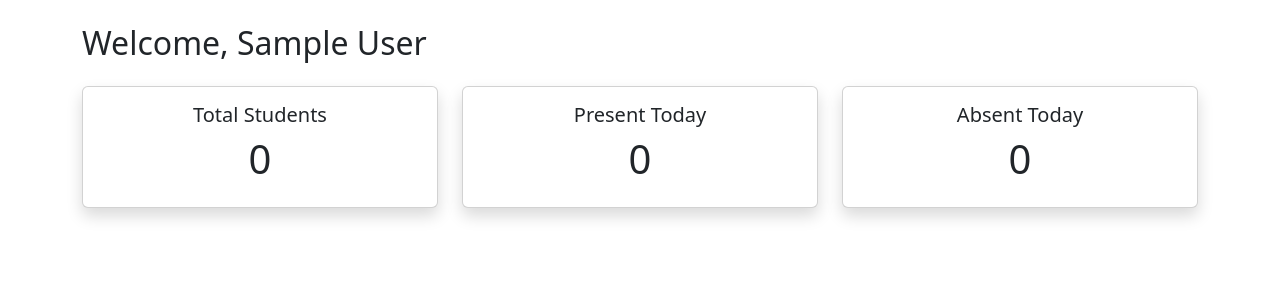
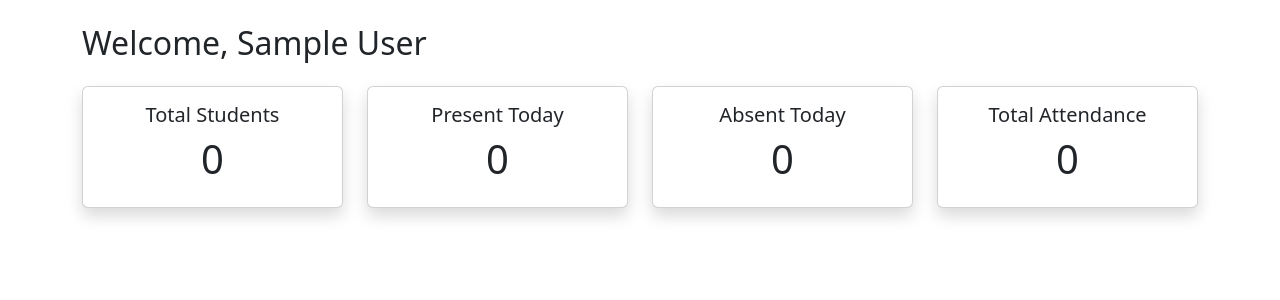
Before and after one commit to tacticoolhabibi/student-attendance-system, a PHP site: page /admin/dashboard.php in a window 1280 px wide. Shown: the part 56-356 px from the top of the page. Run offline with PHP 8.4, Linux system fonts and the light colour scheme; the visitor is signed in with stand-in values (Sample User, id 1); data that the repository does not hold is empty.

Commit message:
make dashboard teacher specific

```diff
--- a/admin/dashboard.php
+++ b/admin/dashboard.php
@@ -8,8 +8,15 @@ if(!isset($_SESSION['teacher_id'])){
 
 include("../config/db.php");
 
+$teacher_id = $_SESSION['teacher_id'];
+
 $total_students = mysqli_fetch_assoc(
-    mysqli_query($conn, "SELECT COUNT(*) AS total FROM students")
+    mysqli_query(
+        $conn,
+        "SELECT COUNT(*) AS total
+         FROM students
+         WHERE teacher_id='$teacher_id'"
+    )
 )['total'];
 
 $today = date("Y-m-d");
@@ -19,8 +26,11 @@ $present_today = mysqli_fetch_assoc(
         $conn,
         "SELECT COUNT(*) AS total
          FROM attendance
-         WHERE attendance_date='$today'
-         AND status='Present'"
+         INNER JOIN students
+         ON attendance.student_id = students.id
+         WHERE attendance.attendance_date='$today'
+         AND attendance.status='Present'
+         AND students.teacher_id='$teacher_id'"
     )
 )['total'];
 
@@ -29,8 +39,22 @@ $absent_today = mysqli_fetch_assoc(
         $conn,
         "SELECT COUNT(*) AS total
          FROM attendance
-         WHERE attendance_date='$today'
-         AND status='Absent'"
+         INNER JOIN students
+         ON attendance.student_id = students.id
+         WHERE attendance.attendance_date='$today'
+         AND attendance.status='Absent'
+         AND students.teacher_id='$teacher_id'"
+    )
+)['total'];
+
+$total_attendance = mysqli_fetch_assoc(
+    mysqli_query(
+        $conn,
+        "SELECT COUNT(*) AS total
+         FROM attendance
+         INNER JOIN students
+         ON attendance.student_id = students.id
+         WHERE students.teacher_id='$teacher_id'"
     )
 )['total'];
 
@@ -44,7 +68,7 @@ include("../includes/navbar.php");
 
     <div class="row mt-4">
 
-        <div class="col-md-4">
+        <div class="col-md-3">
             <div class="card text-center shadow">
                 <div class="card-body">
                     <h5>Total Students</h5>
@@ -53,7 +77,7 @@ include("../includes/navbar.php");
             </div>
         </div>
 
-        <div class="col-md-4">
+        <div class="col-md-3">
             <div class="card text-center shadow">
                 <div class="card-body">
                     <h5>Present Today</h5>
@@ -62,11 +86,20 @@ include("../includes/navbar.php");
             </div>
         </div>
 
-        <div class="col-md-4">
+        <div class="col-md-3">
             <div class="card text-center shadow">
                 <div class="card-body">
                     <h5>Absent Today</h5>
                     <h1><?php echo $absent_today; ?></h1>
+                </div>
+            </div>
+        </div>
+
+        <div class="col-md-3">
+            <div class="card text-center shadow">
+                <div class="card-body">
+                    <h5>Total Attendance</h5>
+                    <h1><?php echo $total_attendance; ?></h1>
                 </div>
             </div>
         </div>
```
Also changed, not shown: admin/attendance.php (+12 -2 lines), admin/reports.php (+10 -21 lines).
